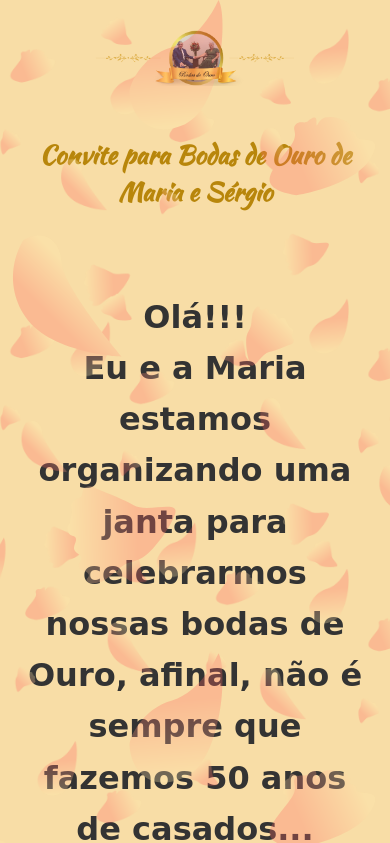
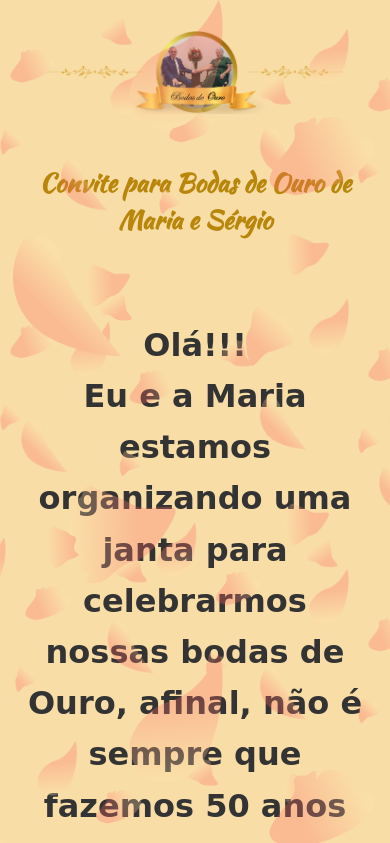
Before and after one commit to Lucds2/bodasmariaesergio, a plain HTML site: page index.html in a window 390 px wide. Shown: the top 843 px of the page. Drawn offline with Linux system fonts and the light colour scheme; files whose address does not match are found by name; a web font is replaced by a local one.

Commit message:
Add files via upload

```diff
--- a/style.css
+++ b/style.css
@@ -137,7 +137,10 @@ body {
   }
 
   #logomarca img {
-    max-width: 200px;
+    display: flex;
+    align-items: center;
+    justify-content: center;
+    max-width: 300px;
   }
 
   #titulo h1 {
```
